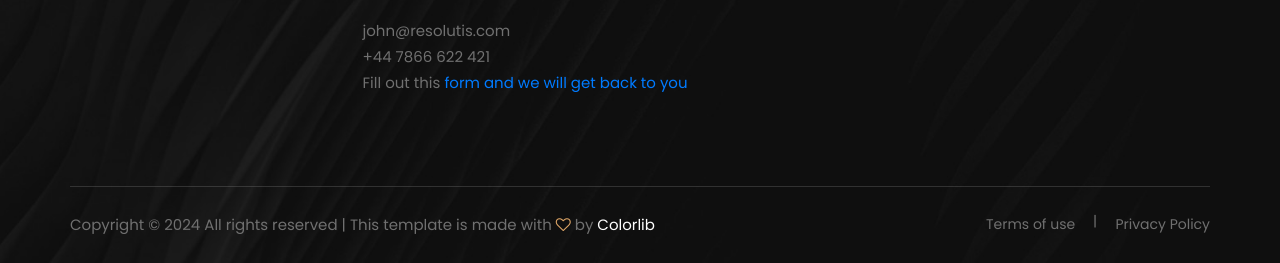
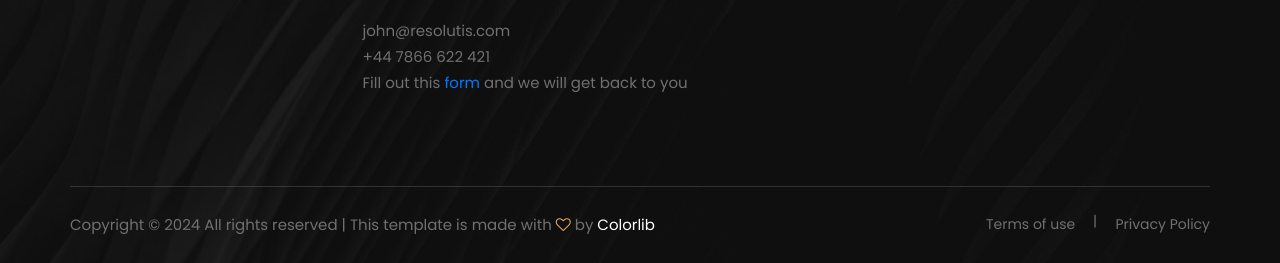
Before and after one commit to resolutis/resolutis.github.io, a plain HTML site: page index.html in a window 1280 px wide. Shown: the part 3617-3880 px from the top of the page. Drawn offline with nearby package versions, Linux system fonts and the light colour scheme; files that its build step writes are made by us from their sources; a web font is replaced by a local one.

Commit message:
Updated link on form

```diff
--- a/index.html
+++ b/index.html
@@ -711,8 +711,9 @@
                         <ul>
                             <li>john@resolutis.com</li>
                             <li>+44 7866 622 421</li>
-                            <li>Fill out this <a href="https://forms.gle/W8RCT4zBPRKQb7RU7">form and we will get back to
-                                    you</a></li>
+                            <li>Fill out this <a href="https://forms.gle/W8RCT4zBPRKQb7RU7">form</a> and we will get
+                                back to
+                                you</li>
                         </ul>
                     </div>
                 </div>
```
Also changed, not shown: 3d-web-architecture.html (+3 -2 lines), about.html (+5 -4 lines), approach.html (+3 -2 lines), contact.html (+3 -2 lines), experience.html (+3 -2 lines), leadership-as-a-service.html (+3 -2 lines), projects.html (+3 -2 lines), services.html (+22 -8 lines).
